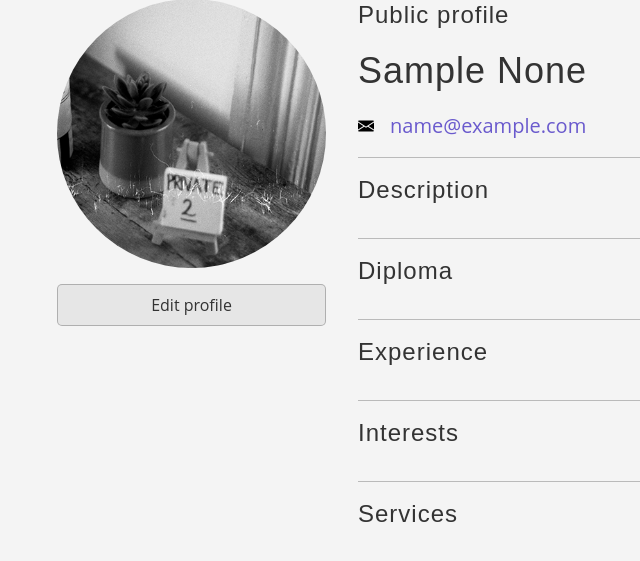
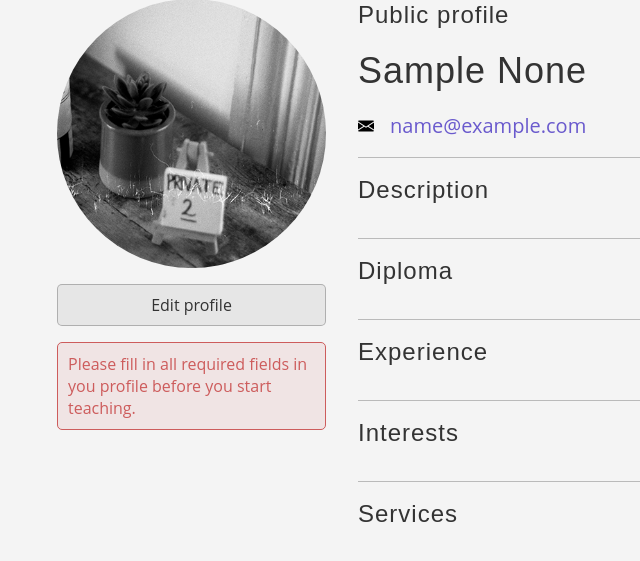
Before and after one commit to veemarh/DjangoBlockchained, a Django app: page /accounts/teacher/profile/1/ in a window 1280 px wide. Shown: the part 151-712 px from the top of the page, without its empty margins (29-669 px from the left). Run offline with Django 5.2, Linux system fonts and the light colour scheme; the visitor is signed in with stand-in values (Sample User, id 1); data comes from the database, SQL or seed files in the repository.

Commit message:
notification to fill out teacher profile

```diff
--- a/static/css/profile-settings.css
+++ b/static/css/profile-settings.css
@@ -556,3 +556,14 @@ p:has(input[id*=password]) .password-view-toggle.shown {
 .one-profile-service .service-desc {
     flex: 3;
 }
+
+#fill-profile-notification {
+    padding: 10px;
+    margin-top: 16px;
+    width: 100%;
+    color: indianred;
+    border: 1px solid indianred;
+    border-radius: 5px;
+    line-height: normal;
+    background-color: rgba(205, 92, 92, 0.1);
+}
--- a/templates/teacher_profile.html
+++ b/templates/teacher_profile.html
@@ -9,7 +9,6 @@
                         <div id="summary-dataset">
                             {# условно #}
                             <img src="{% static 'img/avatar.jpg' %}">
-
                             {% if request.user == user %}
                                 <a href="{% url 'teacher_profile_edit' user.id %}">Edit profile</a>
                             {% elif request.user != user and request.user.is_student %}
@@ -19,10 +18,13 @@
                                 {% else %}
                                     <a href="{% url 'add_to_teacher_list' user.id %}"
                                        class="btn btn-primary">add to My teachers</a>
-
                                 {% endif %}
                             {% endif %}
-
+                            {% if request.user == user and not user.is_complete %}
+                                <div id="fill-profile-notification">Please fill in all required fields in you profile before
+                                    you start teaching.
+                                </div>
+                            {% endif %}
                         </div>
                     </div>
                     <div class="account-dataset" id="main-dataset">
```
